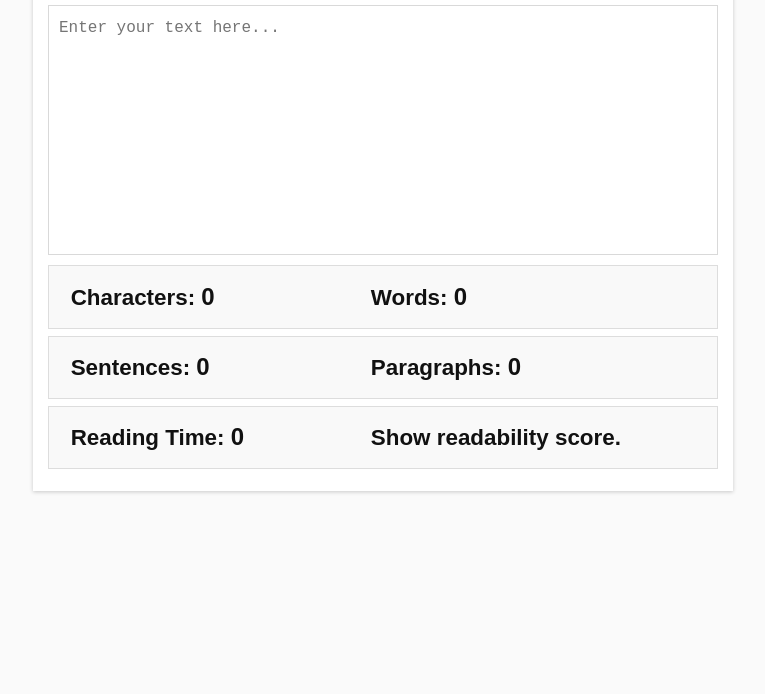
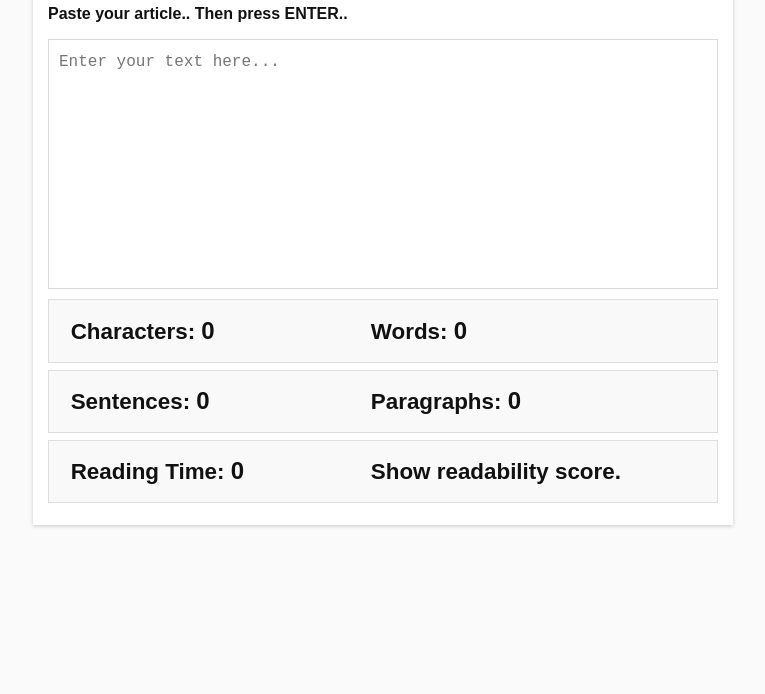
Before and after one commit to taskproteam/wordscount, a plain HTML site: page index.html in a window 1280 px wide. Shown: the part 106-800 px from the top of the page, without its empty margins (257-1022 px from the left). Drawn offline with nearby package versions, Linux system fonts and the light colour scheme.

Commit message:
Update index.html

```diff
--- a/index.html
+++ b/index.html
@@ -13,6 +13,7 @@
   <body>
   <div class="container">
   <h1><b>I Count Words</h1>
+    <p>Paste your article.. Then press ENTER..</p>
   <textarea placeholder="Enter your text here..."></textarea>
   <div class="output row">
     <div>Characters: <span id="characterCount">0</span></div>
```
